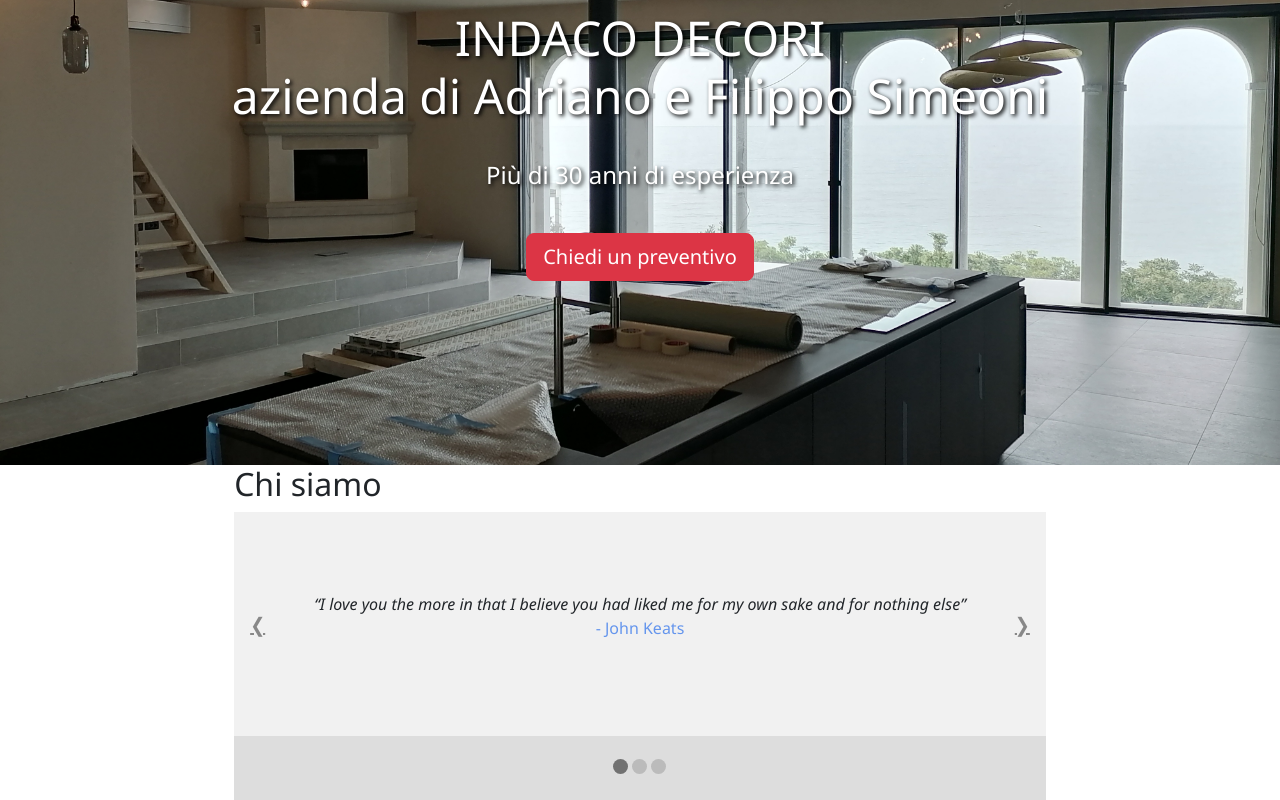
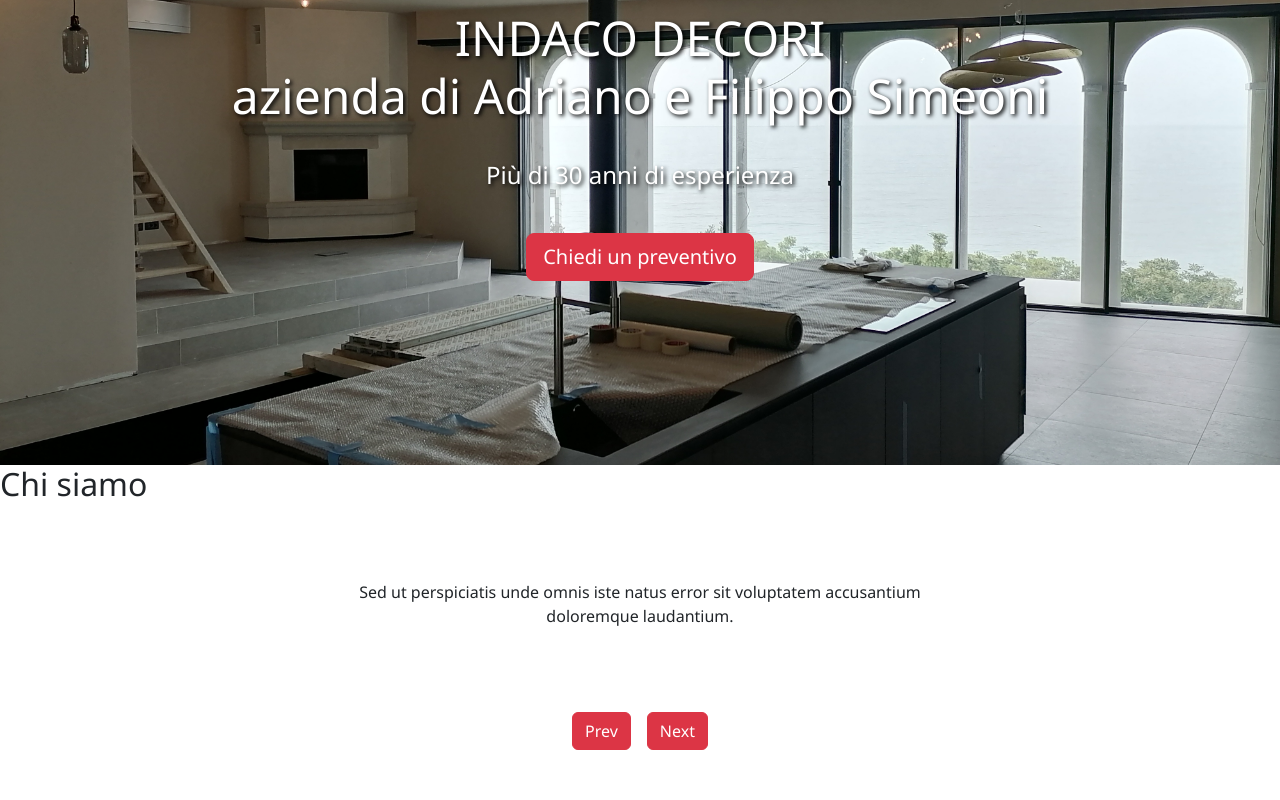
Before and after one commit to EliaMagris/Sime-site, a Vue app: page / in a window 1280 px wide. Shown: the part 207-1007 px from the top of the page. After the commit the page ends 957 px from the top, so only its background shows below. Built offline with nearby package versions, Linux system fonts and the light colour scheme.

Commit message:
aggiunto slider text

```diff
--- a/src/components/MainSim.vue
+++ b/src/components/MainSim.vue
@@ -11,37 +11,25 @@
         </div>
       </div>
     </div>
-    <div class="d-flex justify-content-center">
+    <h2>Chi siamo</h2>
+    <div class="d-flex  justify-content-center">
+
       <div>
-        <h2>Chi siamo</h2>
-        <div class="slideshow-container">
-          <!-- Full-width slides/quotes -->
-          <div class="mySlides">
-            <q>I love you the more in that I believe you had liked me for my own sake and for nothing else</q>
-            <p class="author">- John Keats</p>
-          </div>
 
-          <div class="mySlides">
-            <q>But man is not made for defeat. A man can be destroyed but not defeated.</q>
-            <p class="author">- Ernest Hemingway</p>
-          </div>
+      <div class="slideshow">
+    <div class="slideshow-container">
+      <div v-for="(slide, index) in slides" :key="index" class="slide" :class="{'active': index === currentIndex}">
+        <p>{{ slide.text }}</p>
+      </div>
+    </div>
+    <div class="controls">
+      <button @click="prevSlide" class="prev btn btn-danger">Prev</button>
+      <button @click="nextSlide" class="next btn btn-danger">Next</button>
+    </div>
+  </div>
 
-          <div class="mySlides">
-            <q>I have not failed. I've just found 10,000 ways that won't work.</q>
-            <p class="author">- Thomas A. Edison</p>
-          </div>
 
-          <!-- Next/prev buttons -->
-          <a class="prev" onclick="plusSlides(-1)">&#10094;</a>
-          <a class="next" onclick="plusSlides(1)">&#10095;</a>
-        </div>
 
-        <!-- Dots/bullets/indicators -->
-        <div class="dot-container">
-          <span class="dot" onclick="currentSlide(1)"></span>
-          <span class="dot" onclick="currentSlide(2)"></span>
-          <span class="dot" onclick="currentSlide(3)"></span>
-        </div>
       </div>
     </div>
   </div>
@@ -51,45 +39,50 @@
 export default {
   name: 'MainSim',
   props: {},
-  data() {
+   data() {
     return {
-      slideIndex: 1,
+      slides: [
+        {
+
+          text: "Lorem ipsum dolor sit amet, consectetur adipiscing elit."
+        },
+        {
+
+          text: "Sed ut perspiciatis unde omnis iste natus error sit voluptatem accusantium doloremque laudantium."
+        },
+        {
+
+          text: "At vero eos et accusamus et iusto odio dignissimos ducimus qui blanditiis praesentium voluptatum deleniti atque corrupti quos dolores."
+        }
+      ],
+      currentIndex: 0,
+      intervalId: null
     };
   },
   mounted() {
-    this.showSlides(this.slideIndex);
+    this.startSlideshow();
   },
   methods: {
-
-
-    plusSlides(n) {
-      this.showSlides((this.slideIndex += n));
+    startSlideshow() {
+      this.intervalId = setInterval(() => {
+        this.nextSlide();
+      }, 5000);
     },
-    currentSlide(n) {
-      this.showSlides((this.slideIndex = n));
+    stopSlideshow() {
+      clearInterval(this.intervalId);
     },
-    showSlides(n) {
-      var i;
-      var slides = document.getElementsByClassName('mySlides');
-      var dots = document.getElementsByClassName('dot');
-      if (n > slides.length) {
-        this.slideIndex = 1;
-      }
-      if (n < 1) {
-        this.slideIndex = slides.length;
-      }
-      for (i = 0; i < slides.length; i++) {
-        slides[i].style.display = 'none';
-      }
-      for (i = 0; i < dots.length; i++) {
-        dots[i].className = dots[i].className.replace(' active', '');
-      }
-      slides[this.slideIndex - 1].style.display = 'block';
-      dots[this.slideIndex - 1].className += ' active';
+    nextSlide() {
+      this.currentIndex = (this.currentIndex + 1) % this.slides.length;
     },
+    prevSlide() {
+      this.currentIndex = (this.currentIndex - 1 + this.slides.length) % this.slides.length;
+    }
   },
-};
-</script>
+  beforeDestroy() {
+    this.stopSlideshow();
+  }
+}
+  </script>
 
 <!-- Add "scoped" attribute to limit CSS to this component only -->
 <style scoped lang="scss">
@@ -129,74 +122,33 @@ export default {
   background-image: url(../assets/img/foto-1/5.jpg);
 }
 
-/* Slideshow container */
+.slideshow {
+  position: relative;
+}
 .slideshow-container {
-  position: relative;
-  background: #f1f1f1f1;
+  display: flex;
+  flex-direction: column;
+  justify-content: center;
+  align-items: center;
+  height: 200px;
+}
+.slide {
+  display: none;
+  text-align: center;
+  max-width: 80%;
+  margin: 0 auto;
+  opacity: 0;
+  transition: opacity 1s ease-in-out;
 }
 
-/* Slides */
-.mySlides {
-  display: none;
-  padding: 80px;
+.slide.active {
+  display: block;
+  opacity: 1;
+}
+.controls {
   text-align: center;
 }
-
-/* Next & previous buttons */
-.prev, .next {
-  cursor: pointer;
-  position: absolute;
-  top: 50%;
-  width: auto;
-  margin-top: -30px;
-  padding: 16px;
-  color: #888;
-  font-weight: bold;
-  font-size: 20px;
-  border-radius: 0 3px 3px 0;
-  user-select: none;
+button {
+  margin: 0 0.5rem;
 }
-
-/* Position the "next button" to the right */
-.next {
-  position: absolute;
-  right: 0;
-  border-radius: 3px 0 0 3px;
-}
-
-/* On hover, add a black background color with a little bit see-through */
-.prev:hover, .next:hover {
-  background-color: rgba(0,0,0,0.8);
-  color: white;
-}
-
-/* The dot/bullet/indicator container */
-.dot-container {
-  text-align: center;
-  padding: 20px;
-  background: #ddd;
-}
-
-/* The dots/bullets/indicators */
-.dot {
-  cursor: pointer;
-  height: 15px;
-  width: 15px;
-  margin: 0 2px;
-  background-color: #bbb;
-  border-radius: 50%;
-  display: inline-block;
-  transition: background-color 0.6s ease;
-}
-
-/* Add a background color to the active dot/circle */
-.active, .dot:hover {
-  background-color: #717171;
-}
-
-/* Add an italic font style to all quotes */
-q {font-style: italic;}
-
-/* Add a blue color to the author */
-.author {color: cornflowerblue;}
 </style>
--- a/src/components/pages/AboutUs.vue
+++ b/src/components/pages/AboutUs.vue
@@ -1,9 +1,9 @@
 <template>
   <div class="Container">
     <form class="py-5 px-5 row g-3">
-      <div class="col-md-6 ">
-        <label for="inputName" class="text-white form-label">Name</label>
-        <input type="text" class="form-control bg-info" placeholder="Mario Rossi.." aria-label="First name" />
+      <div class="col-md-6">
+        <label for="inputName" class="text-white form-label">Nome</label>
+        <input type="text" class="form-control" placeholder="Mario Rossi.." aria-label="First name" />
       </div>
       <div class="col-md-6">
         <label for="inputEmail4" class="text-white form-label">Email</label>
@@ -14,21 +14,23 @@
         <input type="text" class="form-control" id="inputAddress" placeholder="" />
       </div> -->
       <div class="col-md-6">
-        <label for="inputCity" class="text-white form-label">City</label>
-        <input type="text" class="form-control" id="inputCity" />
+        <label for="inputCity" class="text-white form-label">Provincia</label>
+        <input type="text" class="form-control" id="inputCity" placeholder="Pordenone..." />
       </div>
       <div class="col-md-6">
-        <label for="inputState" class="text-white form-label">State</label>
-        <select id="inputState" class="form-select">
-          <option selected>Choose...</option>
-          <option>...</option>
-        </select>
+        <label class="form-label text-white" for="phone">Telefono</label>
+        <input type="text" id="phone" class="form-control" data-mdb-input-mask="+48 999-999-999" />
+
       </div>
       <div class="col-12">
-       <label for="inputState" class="text-white form-label">Testo</label>
-  <textarea class="form-control" placeholder="Descrivi ciò di cui hai bisogno" id="floatingTextarea2" style="height: 100px"></textarea>
-
-</div>
+        <label for="inputState" class="text-white form-label">Testo</label>
+        <textarea
+          class="form-control"
+          placeholder="Descrivi ciò di cui hai bisogno"
+          id="floatingTextarea2"
+          style="height: 100px"
+        ></textarea>
+      </div>
       <div class="col-12">
         <div class="form-check">
           <input class="form-check-input" type="checkbox" id="gridCheck" />
@@ -60,8 +62,8 @@ export default {
 }
 @media screen and (max-width: 576px) {
 }
-.Container{
-  background-color: rgb(134,0,0);
+.Container {
+  background-color: rgb(134, 0, 0);
   height: 100%;
 }
 </style>
```
